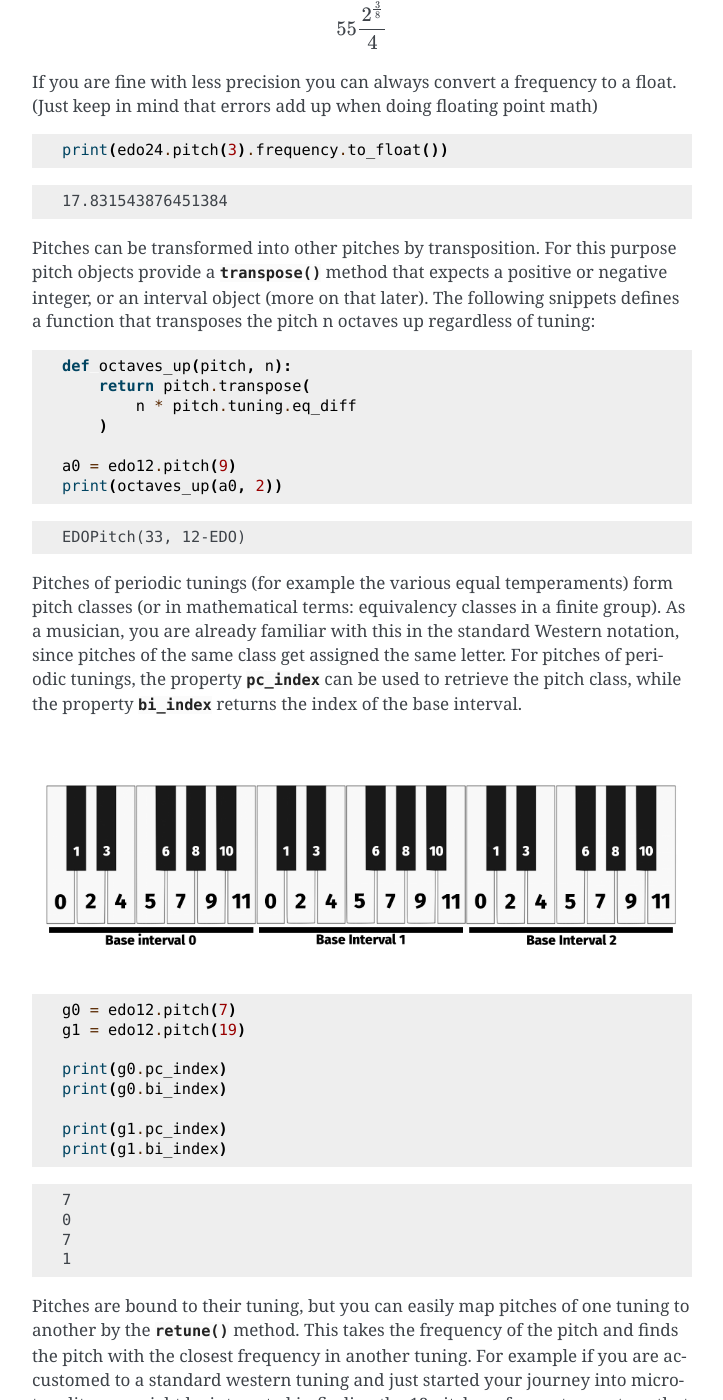
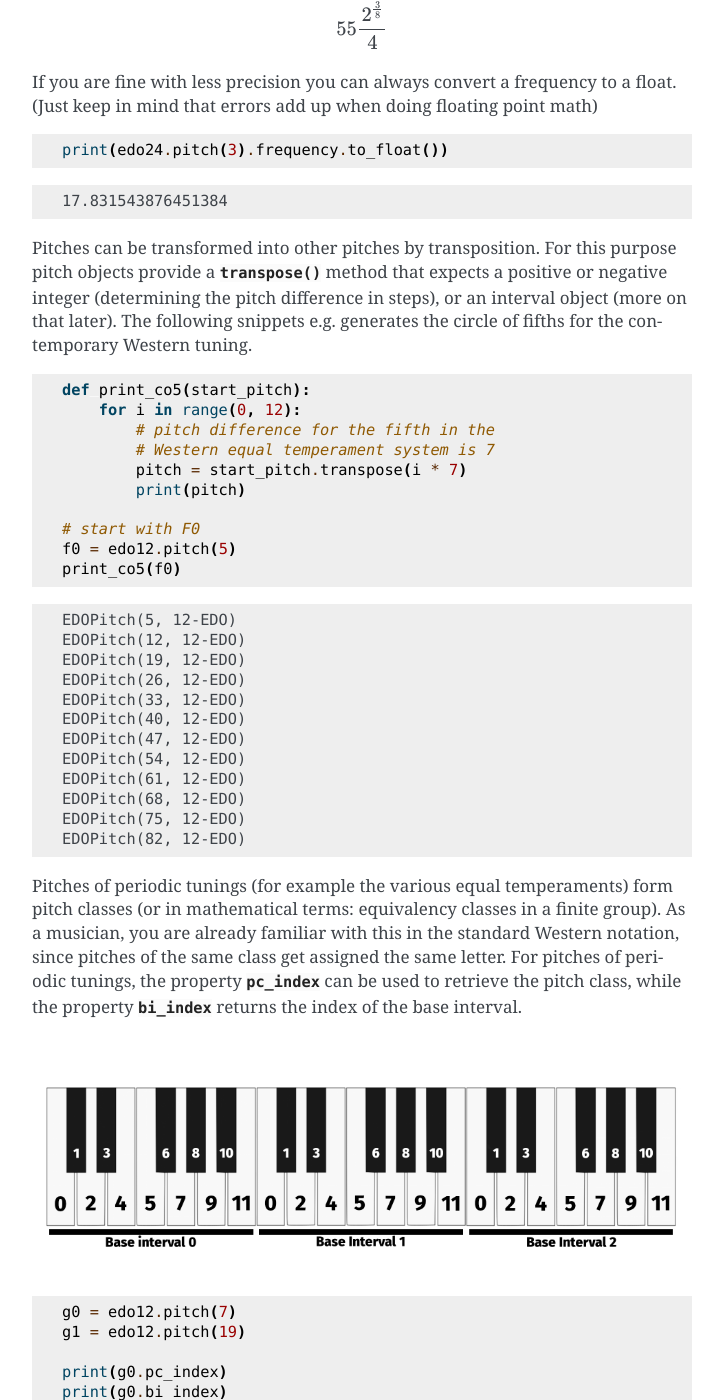
Before and after one commit to retooth2/xenharmlib, a Sphinx documentation site: the page built from doc/quickstart.rst, in a window 1280 px wide and 1400 px high, scrolled down 2605 px. Shown: the whole window, without its empty margins (388-1111 px from the left). Built offline with Sphinx 7.4.7, drawn with Linux system fonts in a browser that asks for light colours.

Commit message:
doc(quickstart): Better example for pitch diff transposition
For octave transposition xenharmlib offers the transpose_bi_index
method. the original example might have given the impression that
octave-transposition must be implemented by the user.

```diff
--- a/doc/quickstart.rst
+++ b/doc/quickstart.rst
@@ -158,23 +158,38 @@ point math)
 Pitches can be transformed into other pitches by transposition.
 For this purpose pitch objects provide a
 :meth:`~xenharmlib.core.pitch.Pitch.transpose` method that expects
-a positive or negative integer, or an interval object (more on that later).
-The following snippets defines a function that transposes the pitch
-n octaves up regardless of tuning:
-
-.. testcode::
-
-    def octaves_up(pitch, n):
-        return pitch.transpose(
-            n * pitch.tuning.eq_diff
-        )
-
-    a0 = edo12.pitch(9)
-    print(octaves_up(a0, 2))
-
-.. testoutput::
-
+a positive or negative integer (determining the pitch difference in
+steps), or an interval object (more on that later).
+The following snippets e.g. generates the circle of fifths for the
+contemporary Western tuning.
+
+.. testcode::
+
+    def print_co5(start_pitch):
+        for i in range(0, 12):
+            # pitch difference for the fifth in the
+            # Western equal temperament system is 7
+            pitch = start_pitch.transpose(i * 7)
+            print(pitch)
+
+    # start with F0
+    f0 = edo12.pitch(5)
+    print_co5(f0)
+
+.. testoutput::
+
+    EDOPitch(5, 12-EDO)
+    EDOPitch(12, 12-EDO)
+    EDOPitch(19, 12-EDO)
+    EDOPitch(26, 12-EDO)
     EDOPitch(33, 12-EDO)
+    EDOPitch(40, 12-EDO)
+    EDOPitch(47, 12-EDO)
+    EDOPitch(54, 12-EDO)
+    EDOPitch(61, 12-EDO)
+    EDOPitch(68, 12-EDO)
+    EDOPitch(75, 12-EDO)
+    EDOPitch(82, 12-EDO)
 
 Pitches of periodic tunings (for example the various equal temperaments)
 form pitch classes (or in mathematical terms: equivalency classes in a
```
